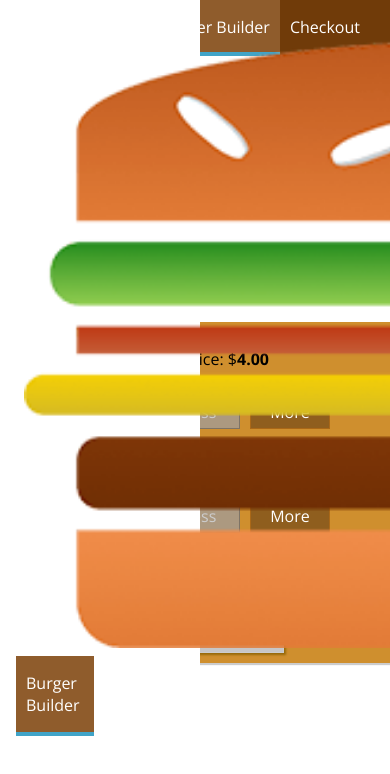
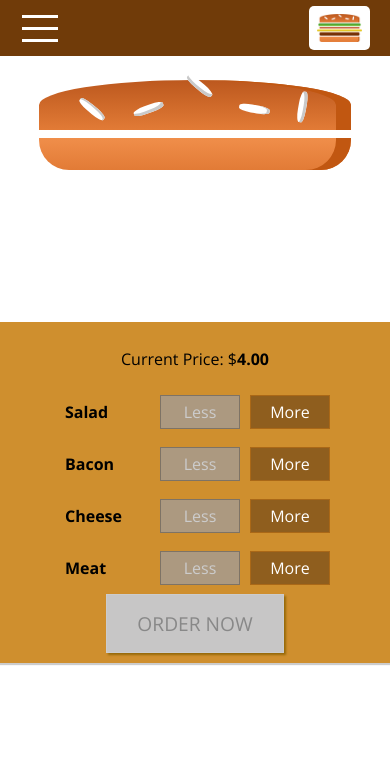
Before and after one commit to dgosza/ReactJS-The-Complete-Guide, a React app in the folder burgerBuilder/: page / in a window 390 px wide. Shown: the top 774 px of the page. Built offline with nearby package versions, Linux system fonts and the light colour scheme.

Commit message:
responsible to mobile

```diff
--- a/burgerBuilder/src/components/Layout/index.js
+++ b/burgerBuilder/src/components/Layout/index.js
@@ -1,4 +1,4 @@
-import React from 'react';
+import React, { Component } from 'react';
 import './style.css'
 
 //HOC
@@ -7,14 +7,33 @@ import Aux from '../../hoc/Auxiliar'
 import Toolbar from '../Navigation/Toolbar'
 import SideDrawer from '../Navigation/SideDrawer'
 
-const Layout = (props) => (
-    <Aux>
-        <Toolbar  />
-        <SideDrawer/>
-        <main className="content">
-            {props.children}
-        </main>
-    </Aux>
-)
+class Layout extends Component {
+
+    state = {
+        showSideDrawer: false
+    }
+
+    sideDrawerClosedHandler = () => {
+        this.setState({showSideDrawer: false})
+    }
+
+    sideDrawerToggleHandler = () => {
+        this.setState((prevState) => {
+            return {showSideDrawer: !prevState.showSideDrawer}
+        })
+    }
+
+    render() {
+        return (
+            <Aux>
+                <Toolbar drawerToggleClicked={this.sideDrawerToggleHandler} />
+                <SideDrawer open={this.state.showSideDrawer} closed={this.sideDrawerClosedHandler} />
+                <main className="content">
+                    {this.props.children}
+                </main>
+            </Aux>
+        )
+    }
+}
 
 export default Layout;
--- a/burgerBuilder/src/components/Logo/index.js
+++ b/burgerBuilder/src/components/Logo/index.js
@@ -3,9 +3,9 @@ import './style.css'
 
 import imageLogo from '../../assets/images/burger.png'
 
-const Logo = () => (
+const Logo = (props) => (
     <div className="Logo">
-        <img src={imageLogo} alt="MyBurger"></img>
+        <img src={imageLogo} alt="MyBurger" ></img>
     </div>
 )
 
--- a/burgerBuilder/src/components/Logo/style.css
+++ b/burgerBuilder/src/components/Logo/style.css
@@ -1,7 +1,7 @@
 .Logo{
     background-color: white;
     padding: 8px;
-    height: 80%;
+    height: 100%;
     box-sizing: border-box;
     border-radius: 5px;
 }
--- a/burgerBuilder/src/components/Navigation/NavigationItems/NavigationItem/style.css
+++ b/burgerBuilder/src/components/Navigation/NavigationItems/NavigationItem/style.css
@@ -1,20 +1,41 @@
+.NavigationItem{
+    margin: 10px 0 ;
+    box-sizing: border-box;
+    display: block;
+    width: 100%;
+
+}
+
+.NavigationItem a{
+    color: #8f5c2c;
+    text-decoration: none;
+    width: 100%;
+    box-sizing: border-box;
+    display: block;
+}
+
+.NavigationItem a:hover,
+.NavigationItem a:active,
+.NavigationItem a.active{
+    color: #40a4c8;
+
+}
+
+@media (min-width: 500px){
     .NavigationItem{
         margin: 0;
-    box-sizing: border-box;
         display: flex;
         height: 100%;
+        width: auto;
         align-items: center;
 
     }
 
     .NavigationItem a{
         color: white;
-    text-decoration: none;
         height: 100%;
         padding: 16px 10px;
         border-bottom: 4px solid transparent;
-    box-sizing: border-box;
-    display: block;
     }
 
     .NavigationItem a:hover,
@@ -25,3 +46,4 @@
         color: white;
 
     }
+}
--- a/burgerBuilder/src/components/Navigation/NavigationItems/style.css
+++ b/burgerBuilder/src/components/Navigation/NavigationItems/style.css
@@ -1,9 +1,15 @@
-.NavigationItems{
+.NavigationItems {
     margin: 0;
     padding: 0;
     list-style: none;
     display: flex;
+    flex-flow: column;
     align-items: center;
     height: 100%;
+}
 
+@media(min-width:500px) {
+    .NavigationItems{
+        flex-flow: row;
+    }
 }
--- /dev/null
+++ b/burgerBuilder/src/components/Navigation/SideDrawer/DrawerToggle/index.js
@@ -0,0 +1,12 @@
+import React from 'react';
+import './style.css'
+
+const DrawerToggle = (props) => (
+    <div className="DrawerToggle" onClick={props.clicked}>
+        <div></div>
+        <div></div>
+        <div></div>
+    </div>
+)
+
+export default DrawerToggle
--- /dev/null
+++ b/burgerBuilder/src/components/Navigation/SideDrawer/DrawerToggle/style.css
@@ -0,0 +1,23 @@
+.DrawerToggle {
+    width: 40px;
+    height: 100%;
+    display: flex;
+    flex-flow: column;
+    justify-content: space-around;
+    align-items: center;
+    padding: 10px 0;
+    box-sizing: border-box;
+    cursor: pointer;
+}
+
+.DrawerToggle div {
+    width: 90%;
+    height: 3px;
+    background-color: white;
+}
+
+@media (min-width: 500px) {
+    .DrawerToggle {
+        display: none;
+    }
+}
--- a/burgerBuilder/src/components/Navigation/SideDrawer/index.js
+++ b/burgerBuilder/src/components/Navigation/SideDrawer/index.js
@@ -3,16 +3,29 @@ import './style.css'
 
 import Logo from '../../Logo'
 import NavigationItems from '../NavigationItems'
+import BackDrop from '../../UI/Backdrop'
+import Aux from '../../../hoc/Auxiliar'
 
 const SideDrawer = (props) => {
 
+    var attachedClasses = ['SideDrawer', 'Close']
+
+    if(props.open){
+        attachedClasses = ['SideDrawer', 'Open'];
+    }
+
     return (
-        <div className="SideDrawer">
-            <Logo/>
-            <nav>
-                <NavigationItems />
-            </nav>
-        </div>
+        <Aux>
+            <BackDrop show={props.open} clicked={props.closed}  />
+            <div className={attachedClasses.join(' ')} >
+                <div className="LogoItem">
+                    <Logo />
+                </div>
+                <nav>
+                    <NavigationItems />
+                </nav>
+            </div>
+        </Aux>
     )
 }
 
--- a/burgerBuilder/src/components/Navigation/SideDrawer/style.css
+++ b/burgerBuilder/src/components/Navigation/SideDrawer/style.css
@@ -26,3 +26,8 @@
 .Close{
     transform: translateX(-100%);
 }
+
+.LogoItem{
+    height: 11%;
+    margin-bottom: 32px;
+}
--- a/burgerBuilder/src/components/Navigation/Toolbar/index.js
+++ b/burgerBuilder/src/components/Navigation/Toolbar/index.js
@@ -3,14 +3,21 @@ import './style.css'
 
 import Logo from '../../Logo'
 import NavigationItems from '../NavigationItems'
+import DrawerToggle from '../SideDrawer/DrawerToggle'
 
 const Toolbar = (props) => {
 
     return (
         <header className="Toolbar">
-            <div>Menu</div>
-            <Logo />
-            <NavigationItems/>
+            <DrawerToggle clicked={props.drawerToggleClicked} />
+
+            <div className="LogoItemTol">
+                <Logo />
+            </div>
+
+            <nav className="DesktopOnly">
+                <NavigationItems />
+            </nav>
 
         </header>
     )
--- a/burgerBuilder/src/components/Navigation/Toolbar/style.css
+++ b/burgerBuilder/src/components/Navigation/Toolbar/style.css
@@ -1,11 +1,11 @@
-.Toolbar{
+.Toolbar {
     height: 56px;
     width: 100%;
-    position:fixed;
+    position: fixed;
     top: 0;
     left: 0;
     background-color: #703b09;
-    display:flex;
+    display: flex;
     justify-content: space-between;
     align-items: center;
     padding: 0 20px;
@@ -13,7 +13,16 @@
     z-index: 90;
 }
 
-.Toolbar nav{
+.Toolbar nav {
     height: 100%;
+}
 
+.LogoItemTol {
+    height: 80%;
 }
+
+@media(max-width:499px){
+    .DesktopOnly{
+        display:none;
+    }
+}
```
Lines whose indentation alone changed are shown as unchanged.
